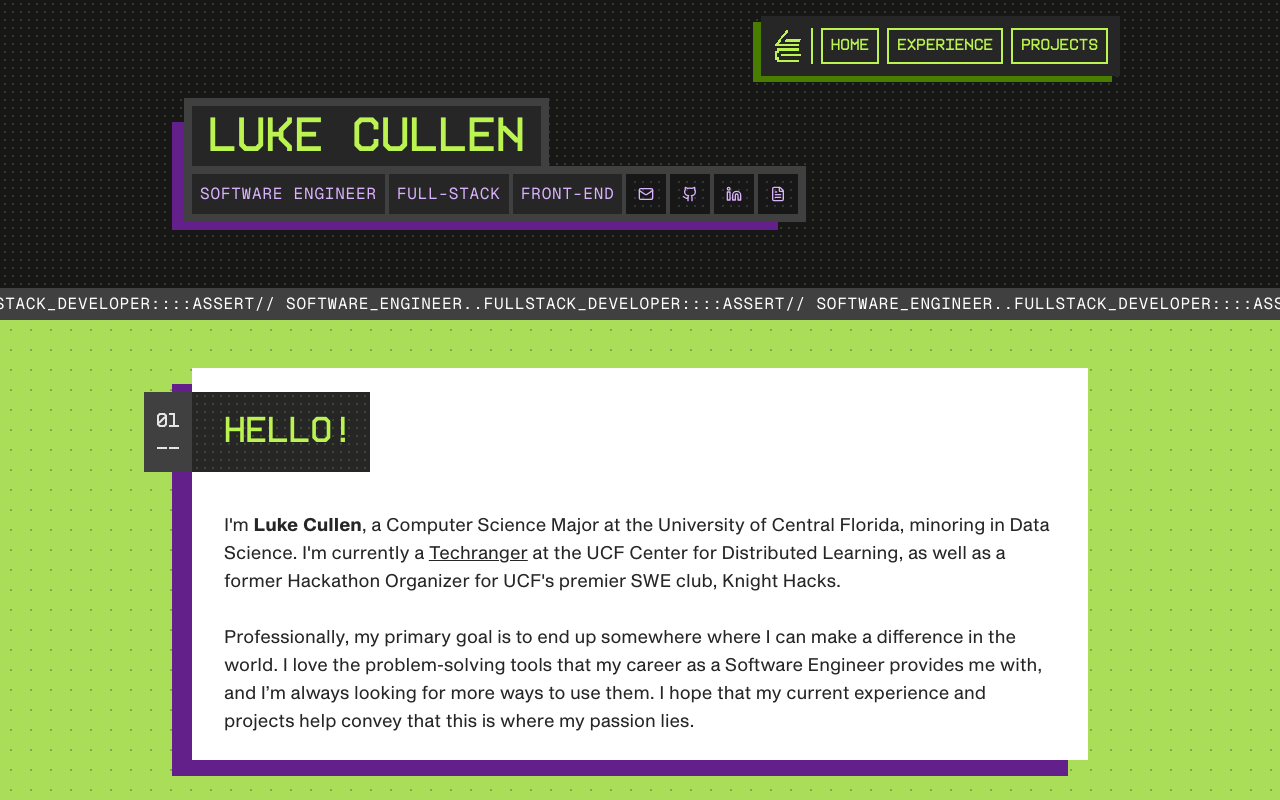
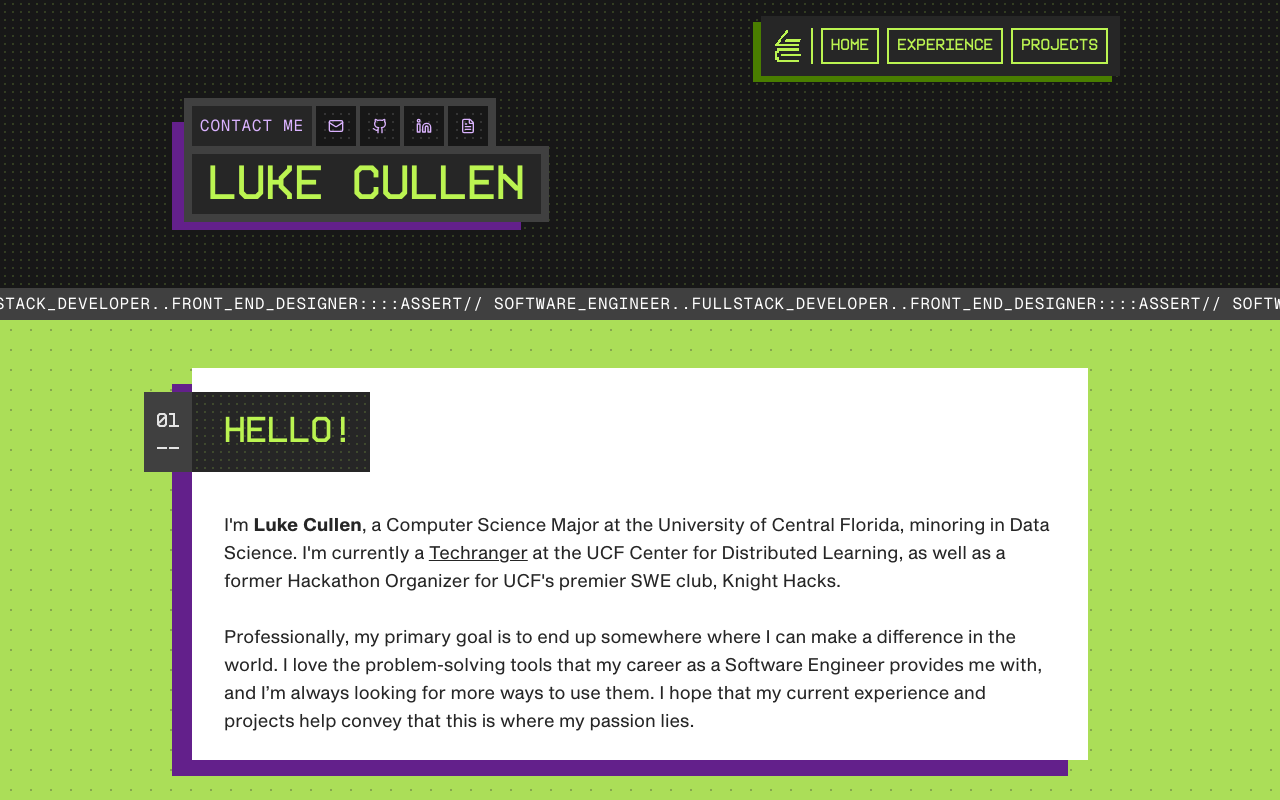
Before and after one commit to retromonos/portfolio-v3, a Next.js app: page / in a window 1280 px wide. Shown: the top 800 px of the page. Built offline with nearby package versions, Linux system fonts and the light colour scheme.

Commit message:
update header

```diff
--- a/app/page.tsx
+++ b/app/page.tsx
@@ -32,19 +32,17 @@ export default function Home() {
         <div className="hero-overlay h-full pointer-events-none absolute w-full top-0"></div>
         <div className="max-w-4xl w-full mx-auto h-full flex relative p-2 md:p-0">
           <div  className="relative flex flex-col card-shadow w-fit mt-auto mb-12 md:my-auto z-50 bg-neutral-700 p-2 md:p-0 md:bg-transparent mx-auto lg:mx-0">
-            <h1 className="font-interference h-full text-3xl lg:text-5xl name-stroke bg-neutral-800 text-lime-300 text-center w-full md:w-fit py-2 pb-1 px-2 md:px-4 md:outline-8 match-outline">
-              Luke Cullen
-            </h1>
-            <div className="w-fit max-w-full z-20 h-fit mt-1 md:mt-2 flex flex-row justify-center flex-wrap gap-1 overflow-hidden font-mono md:outline-8 match-bg match-outline">
+
+            <div className="w-fit max-w-full z-20 h-fit mb-1 md:mb-2 flex flex-row justify-center flex-wrap gap-1 overflow-hidden font-mono md:outline-8 match-bg match-outline">
               <div className="bg-neutral-800 tracking-wider text-purple-300 p-2 w-fit">
-                SOFTWARE ENGINEER
+                CONTACT ME
               </div>
-              <div className="bg-neutral-800 tracking-wider text-purple-300 p-2 w-fit ">
+              {/* <div className="bg-neutral-800 tracking-wider text-purple-300 p-2 w-fit ">
                 FULL-STACK
               </div>
               <div className="bg-neutral-800 tracking-wider text-purple-300 p-2 w-fit ">
                 FRONT-END
-              </div>
+              </div> */}
               <a
                 className="hover:underline p-2 bg-neutral-900 transition-colors duration-200 border-4 border-transparent hover:border-purple-900 hover:bg-purple-950 flex relative"
                 target="_blank"
@@ -83,7 +81,9 @@ export default function Home() {
               </a>
 
             </div>
-
+            <h1 className="font-interference h-full text-3xl lg:text-5xl name-stroke bg-neutral-800 text-lime-300 text-center w-full md:w-fit py-2 pb-1 px-2 md:px-4 md:outline-8 match-outline">
+              Luke Cullen
+            </h1>
           </div>
         </div>
         <Marquee
@@ -91,7 +91,7 @@ export default function Home() {
           pauseOnHover={true}
           className="h-8 w-full bg-neutral-700 font-mono tracking-wider text-white p-2 z-200 absolute bottom-8 left-0"
         >
-          ASSERT//&nbsp;SOFTWARE_ENGINEER..FULLSTACK_DEVELOPER::::
+          ASSERT//&nbsp;SOFTWARE_ENGINEER..FULLSTACK_DEVELOPER..FRONT_END_DESIGNER::::
         </Marquee>
       </section>
       <main
```
